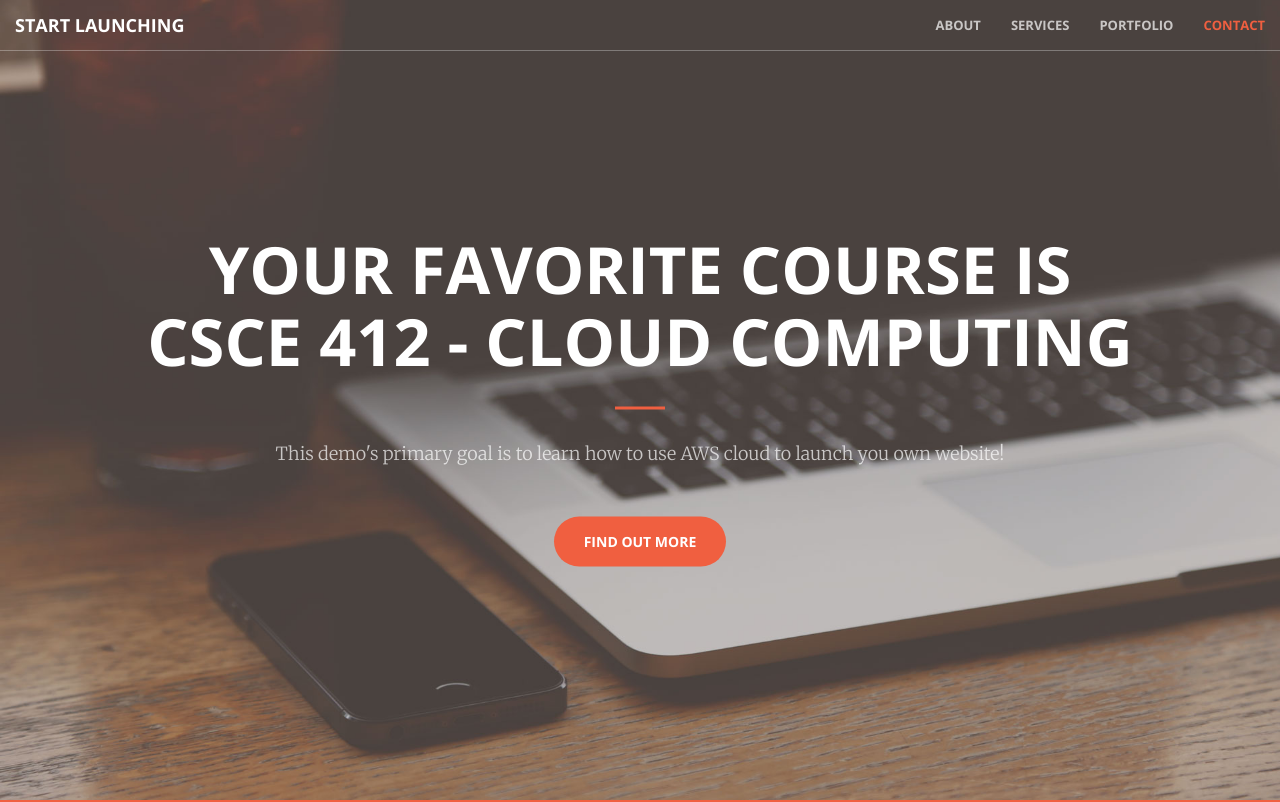
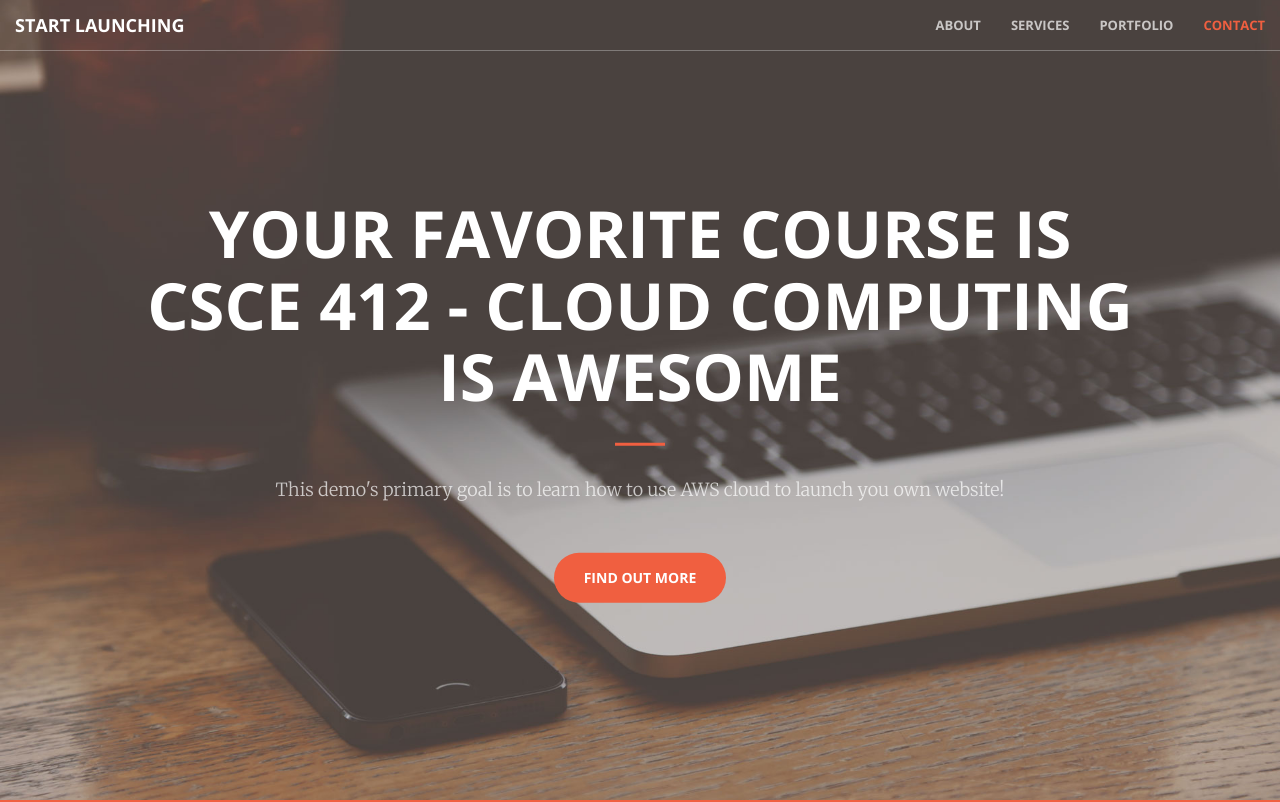
Before and after one commit to edstone26/Static-Webpage-Example, a plain HTML site: page index.html in a window 1280 px wide. Shown: the top 802 px of the page. Drawn offline with nearby package versions, Linux system fonts and the light colour scheme.

Commit message:
Updating Home Page

```diff
--- a/index.html
+++ b/index.html
@@ -74,7 +74,7 @@
     <header>
         <div class="header-content">
             <div class="header-content-inner">
-                <h1>Your Favorite Course is CSCE 412 - Cloud Computing</h1>
+                <h1>Your Favorite Course is CSCE 412 - Cloud Computing is Awesome</h1>
                 <hr>
                 <p>This demo's primary goal is to learn how to use AWS cloud to launch you own website!</p>
                 <a href="#about" class="btn btn-primary btn-xl page-scroll">Find Out More</a>
```
